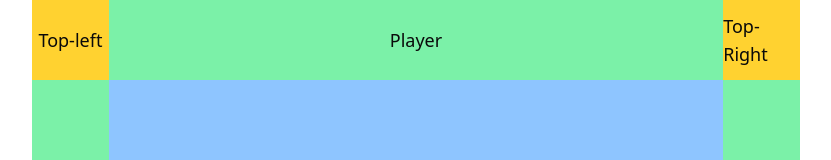
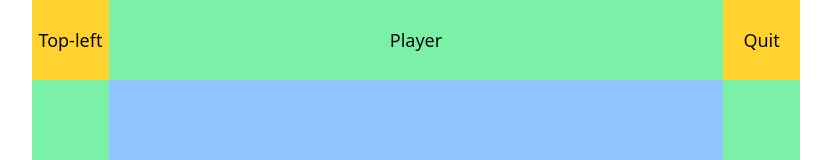
Before and after one commit to tigerbook73/mj-next, a Next.js app: page /game in a window 1280 px wide. Shown: the top 160 px of the page, without its empty margins (224-1055 px from the left). Built offline with nearby package versions, Linux system fonts and the light colour scheme.

Commit message:
feat: add navigation link to Quit in Game page

```diff
--- a/src/app/game/page.tsx
+++ b/src/app/game/page.tsx
@@ -1,3 +1,5 @@
+import Link from "next/link";
+
 export default function Game() {
   return (
     <div className="h-screen w-screen">
@@ -14,7 +16,9 @@ export default function Game() {
               <div className="text-lg">Player </div>
             </div>
             <div className="w-1/10 flex h-full items-center justify-center bg-amber-300">
-              <div className="text-lg">Top-Right </div>
+              <div className="text-lg">
+                <Link href="/lobby">Quit </Link>
+              </div>
             </div>
           </div>
           <div className="h-8/10 flex w-full items-center justify-center">
```
